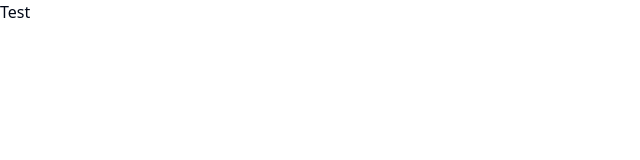
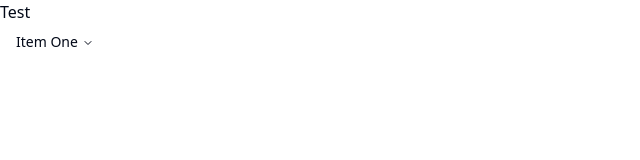
Before and after one commit to shokhsanam18/mediDove, a React (Vite) app: page /Test in a window 1280 px wide. Shown: the top 160 px of the page, without its empty margins (0-640 px from the left). Built offline with nearby package versions, Linux system fonts and the light colour scheme.

Commit message:
feat:nav

```diff
--- a/package.json
+++ b/package.json
@@ -10,6 +10,7 @@
     "preview": "vite preview"
   },
   "dependencies": {
+    "@radix-ui/react-navigation-menu": "^1.2.4",
     "@radix-ui/react-slot": "^1.1.1",
     "@shadcn/ui": "^0.0.4",
     "@tanstack/react-query": "^5.64.2",
--- /dev/null
+++ b/src/components/ui/navigation-menu.jsx
@@ -0,0 +1,119 @@
+import React from 'react';
+import * as NavigationMenuPrimitive from '@radix-ui/react-navigation-menu';
+import { cva } from 'class-variance-authority';
+import { ChevronDown } from 'lucide-react';
+import { cn } from '@/lib/utils';
+
+const NavigationMenu = React.forwardRef(
+  ({ className, children, ...props }, ref) => (
+    <NavigationMenuPrimitive.Root
+      ref={ref}
+      className={cn(
+        'relative z-10 flex max-w-max flex-1 items-center justify-center',
+        className
+      )}
+      {...props}
+    >
+      {children}
+      <NavigationMenuViewport />
+    </NavigationMenuPrimitive.Root>
+  )
+);
+NavigationMenu.displayName = NavigationMenuPrimitive.Root.displayName;
+
+const NavigationMenuList = React.forwardRef(
+  ({ className, ...props }, ref) => (
+    <NavigationMenuPrimitive.List
+      ref={ref}
+      className={cn(
+        'group flex flex-1 list-none items-center justify-center space-x-1',
+        className
+      )}
+      {...props}
+    />
+  )
+);
+NavigationMenuList.displayName = NavigationMenuPrimitive.List.displayName;
+
+const NavigationMenuItem = NavigationMenuPrimitive.Item;
+
+const navigationMenuTriggerStyle = cva(
+  'group inline-flex h-9 w-max items-center justify-center rounded-md bg-background px-4 py-2 text-sm font-medium transition-colors hover:bg-accent hover:text-accent-foreground focus:bg-accent focus:text-accent-foreground focus:outline-none disabled:pointer-events-none disabled:opacity-50 data-[active]:bg-accent/50 data-[state=open]:bg-accent/50'
+);
+
+const NavigationMenuTrigger = React.forwardRef(
+  ({ className, children, ...props }, ref) => (
+    <NavigationMenuPrimitive.Trigger
+      ref={ref}
+      className={cn(navigationMenuTriggerStyle(), 'group', className)}
+      {...props}
+    >
+      {children}{' '}
+      <ChevronDown
+        className='relative top-[1px] ml-1 h-3 w-3 transition duration-300 group-data-[state=open]:rotate-180'
+        aria-hidden='true'
+      />
+    </NavigationMenuPrimitive.Trigger>
+  )
+);
+NavigationMenuTrigger.displayName = NavigationMenuPrimitive.Trigger.displayName;
+
+const NavigationMenuContent = React.forwardRef(
+  ({ className, ...props }, ref) => (
+    <NavigationMenuPrimitive.Content
+      ref={ref}
+      className={cn(
+        'left-0 top-0 w-full data-[motion^=from-]:animate-in data-[motion^=to-]:animate-out data-[motion^=from-]:fade-in data-[motion^=to-]:fade-out data-[motion=from-end]:slide-in-from-right-52 data-[motion=from-start]:slide-in-from-left-52 data-[motion=to-end]:slide-out-to-right-52 data-[motion=to-start]:slide-out-to-left-52 md:absolute md:w-auto',
+        className
+      )}
+      {...props}
+    />
+  )
+);
+NavigationMenuContent.displayName = NavigationMenuPrimitive.Content.displayName;
+
+const NavigationMenuLink = NavigationMenuPrimitive.Link;
+
+const NavigationMenuViewport = React.forwardRef(
+  ({ className, ...props }, ref) => (
+    <div className={cn('absolute left-0 top-full flex justify-center')}>
+      <NavigationMenuPrimitive.Viewport
+        className={cn(
+          'origin-top-center relative mt-1.5 h-[var(--radix-navigation-menu-viewport-height)] w-full overflow-hidden rounded-md border bg-popover text-popover-foreground shadow data-[state=open]:animate-in data-[state=closed]:animate-out data-[state=closed]:zoom-out-95 data-[state=open]:zoom-in-90 md:w-[var(--radix-navigation-menu-viewport-width)]',
+          className
+        )}
+        ref={ref}
+        {...props}
+      />
+    </div>
+  )
+);
+NavigationMenuViewport.displayName = NavigationMenuPrimitive.Viewport.displayName;
+
+const NavigationMenuIndicator = React.forwardRef(
+  ({ className, ...props }, ref) => (
+    <NavigationMenuPrimitive.Indicator
+      ref={ref}
+      className={cn(
+        'top-full z-[1] flex h-1.5 items-end justify-center overflow-hidden data-[state=visible]:animate-in data-[state=hidden]:animate-out data-[state=hidden]:fade-out data-[state=visible]:fade-in',
+        className
+      )}
+      {...props}
+    >
+      <div className='relative top-[60%] h-2 w-2 rotate-45 rounded-tl-sm bg-border shadow-md' />
+    </NavigationMenuPrimitive.Indicator>
+  )
+);
+NavigationMenuIndicator.displayName = NavigationMenuPrimitive.Indicator.displayName;
+
+export {
+  navigationMenuTriggerStyle,
+  NavigationMenu,
+  NavigationMenuList,
+  NavigationMenuItem,
+  NavigationMenuContent,
+  NavigationMenuTrigger,
+  NavigationMenuLink,
+  NavigationMenuIndicator,
+  NavigationMenuViewport
+};
--- a/src/pages/Test.jsx
+++ b/src/pages/Test.jsx
@@ -1,5 +1,31 @@
 import React from "react";
+import {
+  NavigationMenu,
+  NavigationMenuContent,
+  NavigationMenuIndicator,
+  NavigationMenuItem,
+  NavigationMenuLink,
+  NavigationMenuList,
+  NavigationMenuTrigger,
+  NavigationMenuViewport,
+} from "@/components/ui/navigation-menu";
 
 export const Test = () => {
-  return <div>Test</div>;
+  return (
+    <div>
+      Test
+      <div>
+        <NavigationMenu>
+          <NavigationMenuList>
+            <NavigationMenuItem>
+              <NavigationMenuTrigger>Item One</NavigationMenuTrigger>
+              <NavigationMenuContent>
+                <NavigationMenuLink>Link</NavigationMenuLink>
+              </NavigationMenuContent>
+            </NavigationMenuItem>
+          </NavigationMenuList>
+        </NavigationMenu>
+      </div>
+    </div>
+  );
 };
```
Also changed, not shown: 1 other file (tests, documents, lock files or other folders).
